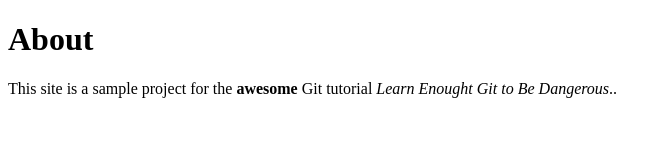
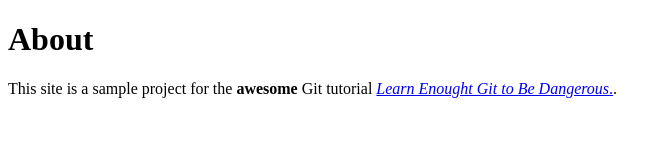
Before and after one commit to TakaAluminum/Website, a plain HTML site: page about.html in a window 1280 px wide. Shown: the whole page, without its empty margins (0-671 px from the left). Drawn offline with Linux system fonts and the light colour scheme.

Commit message:
Fix syntax

```diff
--- a/about.html
+++ b/about.html
@@ -6,7 +6,7 @@
     <body>
         <h1>About</h1>
         <p>
-            This site is a sample project for the <strong>awesome</strong> Git tutorial <a href="http://learnenough.com/git-tutorial"></a><em>Learn Enought Git to Be Dangerous</em>.</a>.
+            This site is a sample project for the <strong>awesome</strong> Git tutorial <a href="http://learnenough.com/git-tutorial"><em>Learn Enought Git to Be Dangerous</em>.</a>.
         </p>
     </body>
 </html>
```
